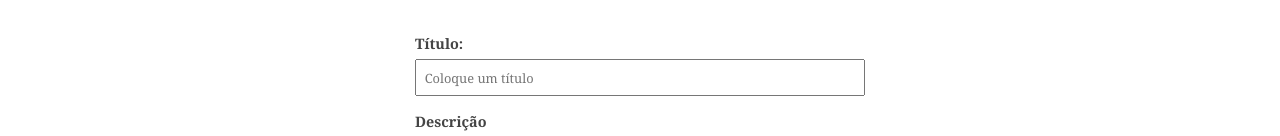
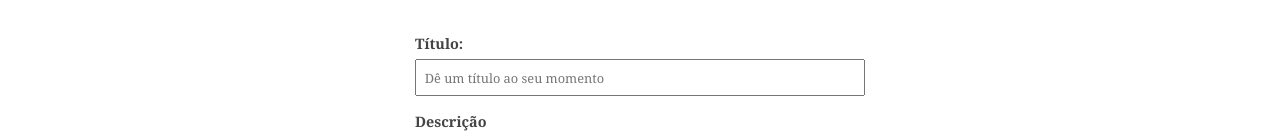
Before and after one commit to Francisco-AMenezes/Moments, an Angular app: page /moments/new in a window 1280 px wide. Shown: the part 154-290 px from the top of the page. Built offline with nearby package versions, Linux system fonts and the light colour scheme.

Commit message:
Ortographic correctios

```diff
--- a/src/app/components/moment-form/moment-form.component.html
+++ b/src/app/components/moment-form/moment-form.component.html
@@ -3,7 +3,7 @@
     <label for="title">Título:</label>
     <input
       type="text"
-      placeholder="Coloque um título"
+      placeholder="Dê um título ao seu momento"
       formControlName="title"
       required
     />
@@ -20,7 +20,7 @@
   </div>
   <div class="form-group">
     <label for="image">Coloque a foto que mais marcou:</label>
-    <input type="file" (change)="onFileSelected($event)"/>
+    <input class="file-input" type="file" (change)="onFileSelected($event)"/>
   </div>
   <input type="submit" value="{{ btnText }}" />
 
--- a/src/app/components/pages/home/home.component.html
+++ b/src/app/components/pages/home/home.component.html
@@ -11,7 +11,7 @@
         />
         <h3>{{ moment.title }}</h3>
         <p class="date">Em {{ moment.created_at }}</p>
-        <p>Comentário: {{ moment.comments!.length }}</p>
+        <p>Comentários: {{ moment.comments!.length }}</p>
         <a routerLink="/moments/ {{moment.id}}">Detalhes</a>
       </div>
     </div>
```
Also changed, not shown: src/app/components/pages/about/about.component.css (line endings or trailing spaces).
